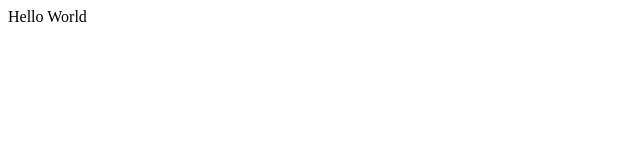
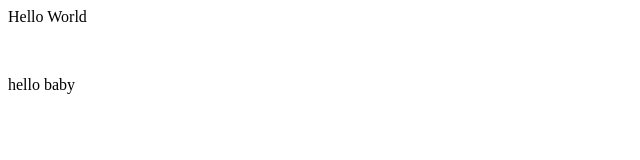
Before and after one commit to bikashacharya08/bikkis-demo, a plain HTML site: page index.html in a window 1280 px wide. Shown: the full height of the page, 0-640 px from the left. Drawn offline with Linux system fonts and the light colour scheme.

Commit message:
Added paragraphs

```diff
--- a/index.html
+++ b/index.html
@@ -1 +1,3 @@
 <p>Hello World</p>
+<br>
+<p>hello baby</p>
```
Also changed, not shown: 1 other file.
